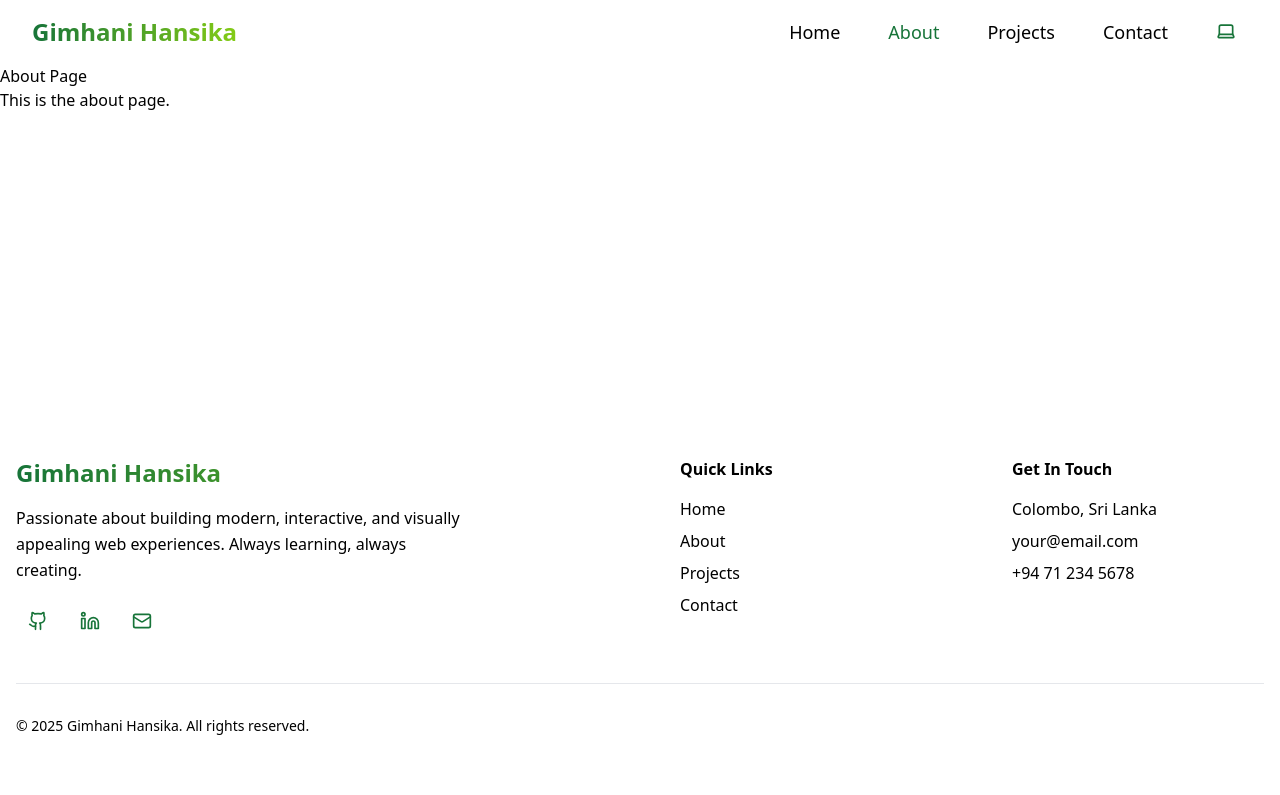
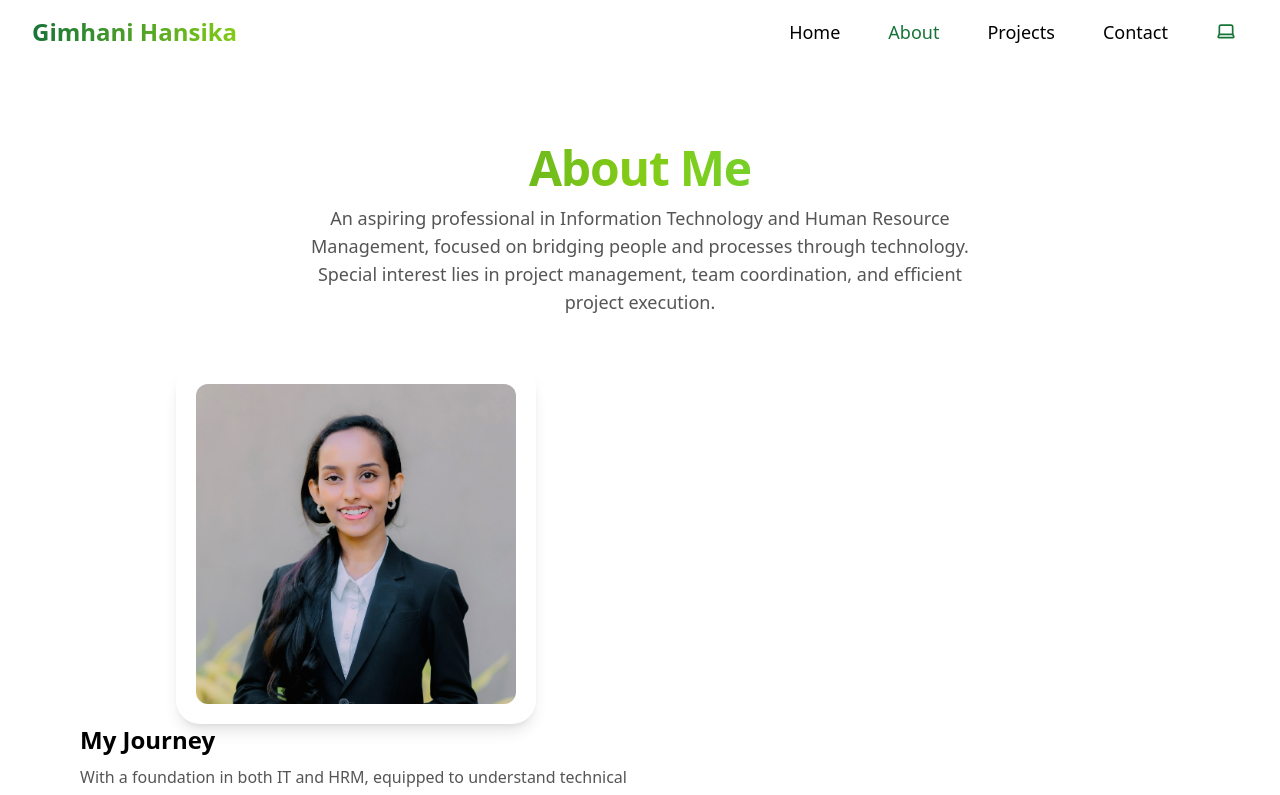
Before and after one commit to ICT-Courses/ict2233-ca-02-Hansi-Umayangani, a React (Vite) app: page /about in a window 1280 px wide. Shown: the top 795 px of the page. Built offline with nearby package versions, Linux system fonts and the light colour scheme.

Commit message:
Integrate AboutHero component into About page - Replace static About page content with AboutHero component - Prepare layout for future sections: Skills, Experience, Education

```diff
--- a/src/pages/About.jsx
+++ b/src/pages/About.jsx
@@ -1,8 +1,10 @@
+import AboutHero from "../components/AboutHero";
+
 export default function About() {
   return (
-    <div>
-      <h1>About Page</h1>
-      <p>This is the about page.</p>
-    </div>
+    <main className="flex flex-col">
+      <AboutHero />
+      {/* Contents for SkillsSection, ExperienceSection, EducationSection */}
+    </main>
   );
 }
```
